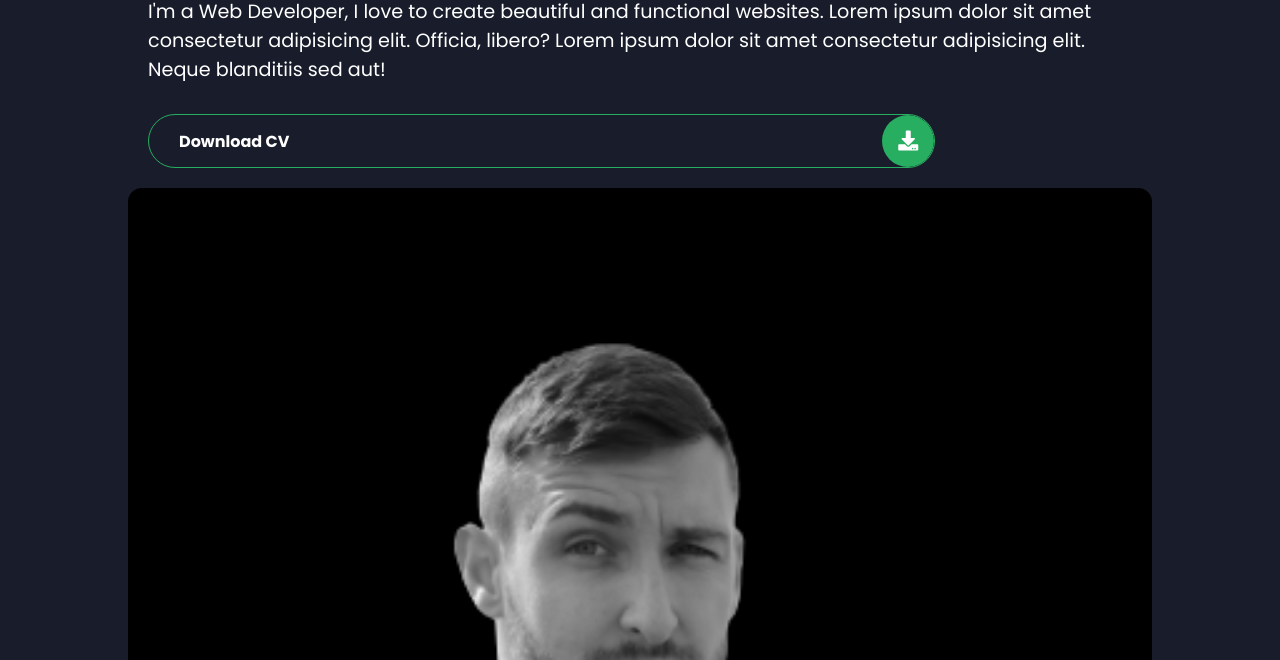
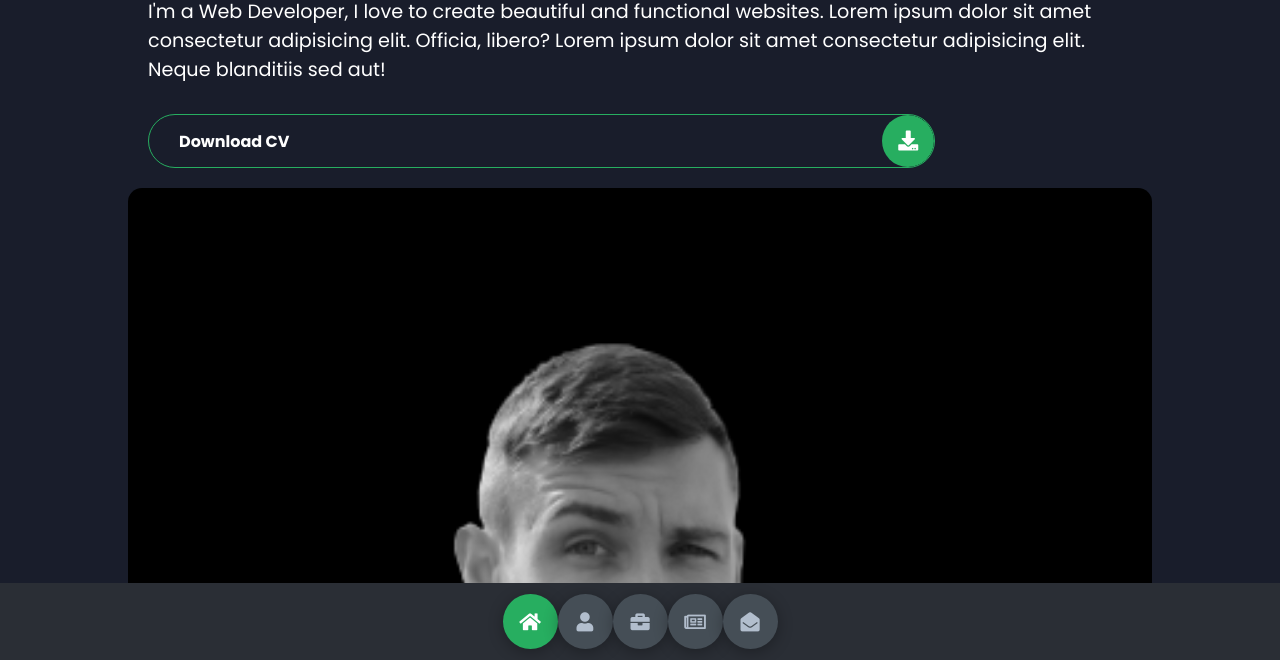
Before and after one commit to m-javad7/Portfolio, a plain HTML site: page index.html in a window 1280 px wide. Shown: the part 140-800 px from the top of the page. Drawn offline with Linux system fonts and the light colour scheme.

Commit message:
add Style Css:add menu

```diff
--- a/Styles/Css/style.scss
+++ b/Styles/Css/style.scss
@@ -92,5 +92,39 @@ header {
     display: none;
   }
 
-
 }
+.menu{
+    position: fixed;
+    display: flex;
+    top: auto;
+    bottom: 0;
+    flex-direction: row;
+    justify-content: center;
+    left: 50%;
+    transform: translateX(-50%);
+    width: 100%;
+    background-color: var(--color-grey-5);
+    .menu_items{
+      padding: 1rem;
+        cursor: pointer;
+        background-color: var(--color-grey-4);
+        width: 55px;
+        height: 55px;
+        border-radius: 50%;
+        display: flex;
+        justify-content: center;
+        align-items: center;
+        margin: .7rem 0;
+        box-shadow: var(--box-shadow-1) ;
+        i {
+            font-size: 1.2rem;
+            color: var(--color-grey-2);
+            pointer-events: none;
+        }
+    }
+    .active-btn {
+        background-color: var(--color-secondary);
+        transition: all .4s ease-in-out;
+        i { color: var(--color-white); }
+    }
+  }
```
Also changed, not shown: Styles/Css/style.css, 1 other file.
